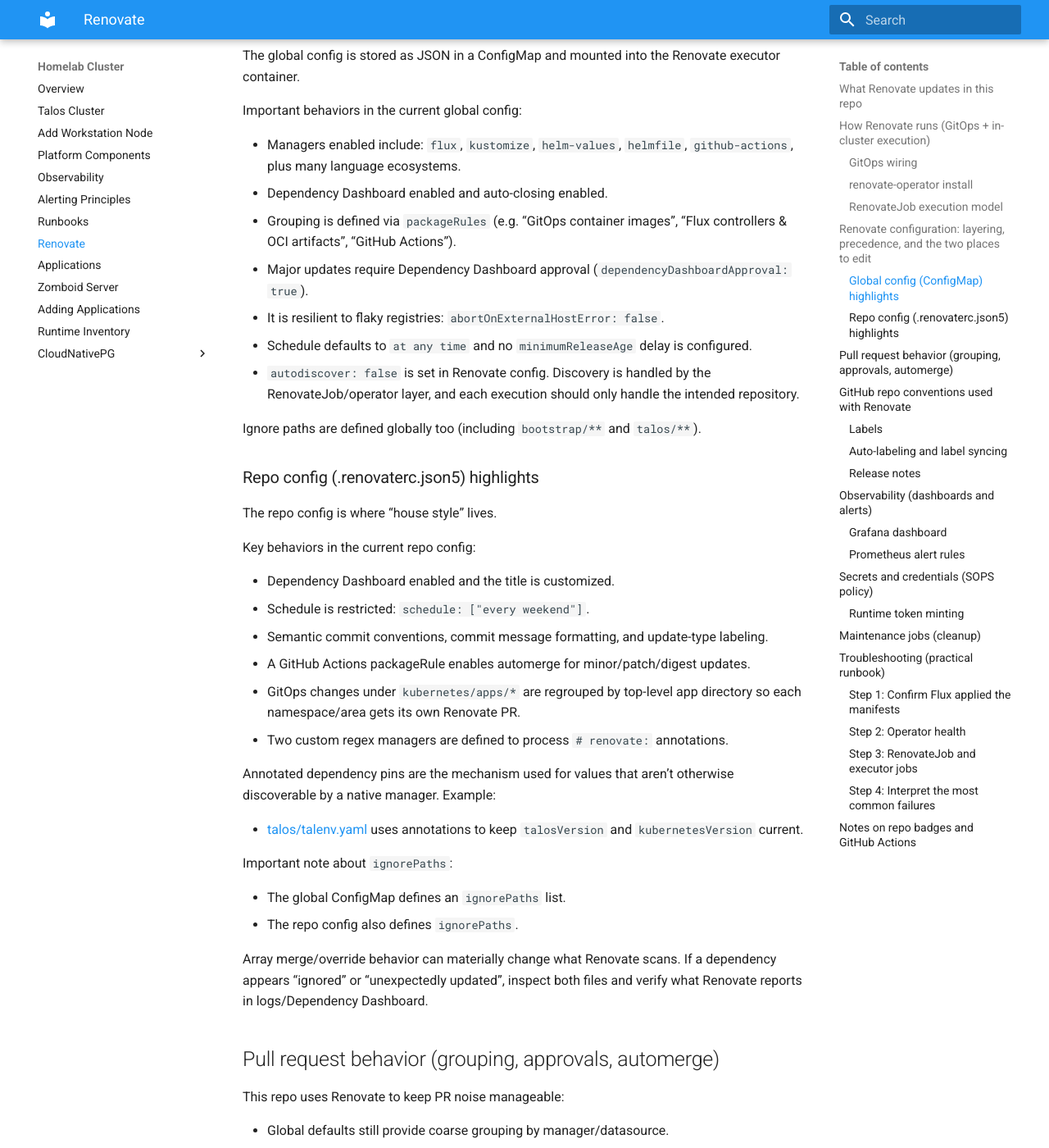
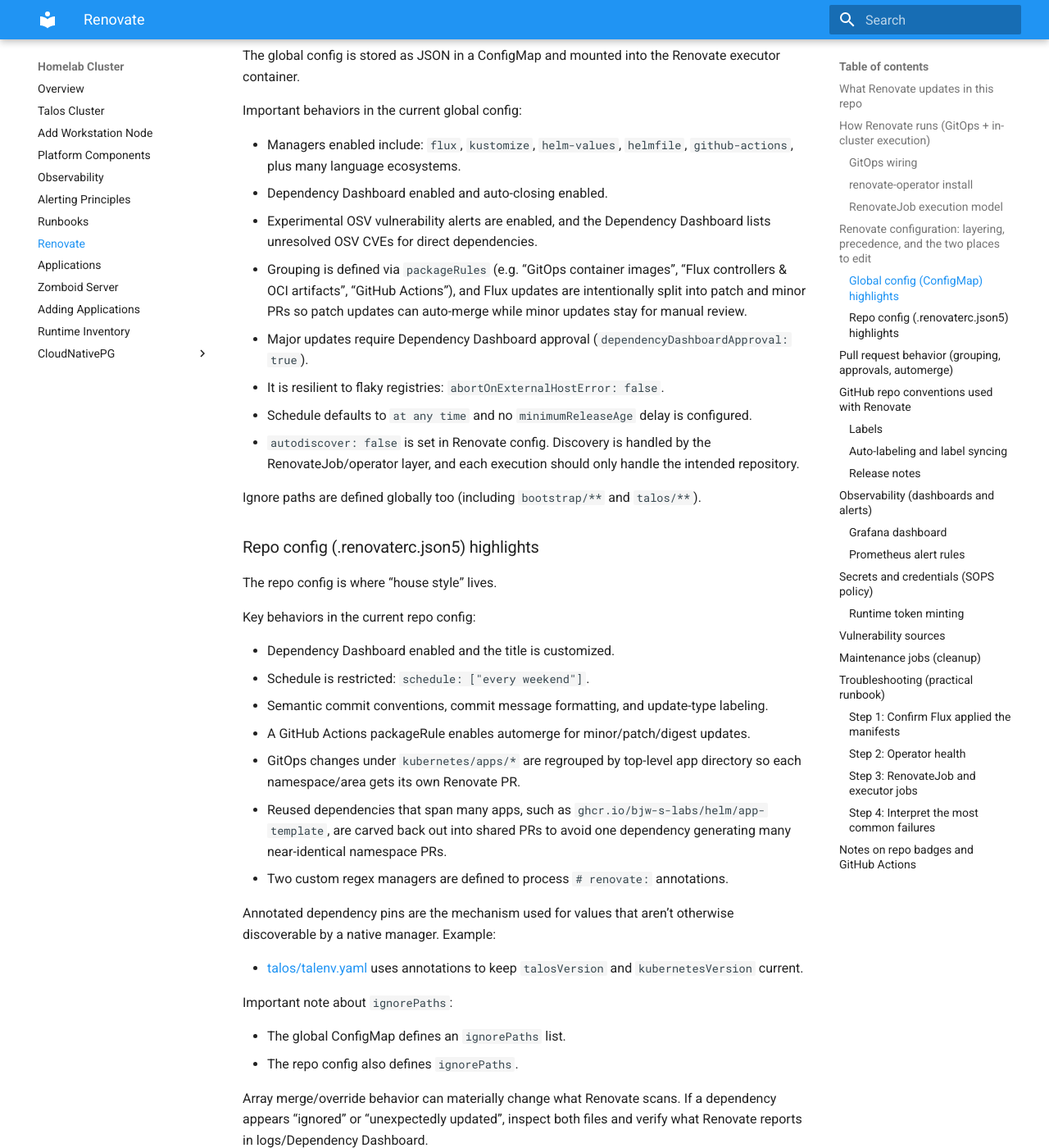
Before and after one commit to webgrip/homelab-cluster, an MkDocs documentation site: the page built from docs/techdocs/docs/renovate.md, in a window 1280 px wide and 1400 px high, scrolled down 2824 px. Shown: the whole window at 82% size. Built offline with MkDocs 1.6.1 and Material for MkDocs 9.7.7, drawn with Linux system fonts in a browser that asks for light colours; some of the changed text lies outside the part shown.

Commit message:
fix: shared concerns, info instead of debug, ocv, auto merge patch

```diff
--- a/docs/techdocs/docs/renovate.md
+++ b/docs/techdocs/docs/renovate.md
@@ -103,7 +103,8 @@
 
 - Managers enabled include: `flux`, `kustomize`, `helm-values`, `helmfile`, `github-actions`, plus many language ecosystems.
 - Dependency Dashboard enabled and auto-closing enabled.
-- Grouping is defined via `packageRules` (e.g. “GitOps container images”, “Flux controllers & OCI artifacts”, “GitHub Actions”).
+- Experimental OSV vulnerability alerts are enabled, and the Dependency Dashboard lists unresolved OSV CVEs for direct dependencies.
+- Grouping is defined via `packageRules` (e.g. “GitOps container images”, “Flux controllers & OCI artifacts”, “GitHub Actions”), and Flux updates are intentionally split into patch and minor PRs so patch updates can auto-merge while minor updates stay for manual review.
 - Major updates require Dependency Dashboard approval (`dependencyDashboardApproval: true`).
 - It is resilient to flaky registries: `abortOnExternalHostError: false`.
 - Schedule defaults to `at any time` and no `minimumReleaseAge` delay is configured.
@@ -122,6 +123,7 @@
 - Semantic commit conventions, commit message formatting, and update-type labeling.
 - A GitHub Actions packageRule enables automerge for minor/patch/digest updates.
 - GitOps changes under `kubernetes/apps/*` are regrouped by top-level app directory so each namespace/area gets its own Renovate PR.
+- Reused dependencies that span many apps, such as `ghcr.io/bjw-s-labs/helm/app-template`, are carved back out into shared PRs to avoid one dependency generating many near-identical namespace PRs.
 - Two custom regex managers are defined to process `# renovate:` annotations.
 
 Annotated dependency pins are the mechanism used for values that aren’t otherwise discoverable by a native manager. Example:
@@ -141,6 +143,7 @@
 
 - Global defaults still provide coarse grouping by manager/datasource.
 - Repo-level packageRules then split `kubernetes/apps/*` updates by top-level app directory, so `observability`, `network`, `sparkyfitness`, and similar areas get separate PRs instead of one repo-wide GitOps batch.
+- A small set of shared cross-namespace dependencies can override that split later in the rule order and stay repo-wide when that produces cleaner PRs.
 - Major updates are gated by the Dependency Dashboard approval checkbox.
 
 Automerge behavior is defined in both places:
@@ -232,6 +235,19 @@
 - The CronJob mints a GitHub App installation token.
 - It applies a Secret `renovate-runtime-token` in namespace `renovate` containing `token` and `RENOVATE_TOKEN`.
 
+## Vulnerability sources
+
+This setup uses two vulnerability sources:
+
+- GitHub vulnerability alerts via `vulnerabilityAlerts.enabled: true`
+- OSV via the experimental `osvVulnerabilityAlerts: true`
+
+Operational notes:
+
+- OSV coverage applies to direct dependencies only.
+- The Dependency Dashboard uses `dependencyDashboardOSVVulnerabilitySummary: "unresolved"`, which keeps unresolved OSV findings visible without dumping every fixable item into the dashboard.
+- Because OSV support is still marked experimental upstream, expect some behavior and coverage to evolve across Renovate releases.
+
 ## Maintenance jobs (cleanup)
 
 To avoid accumulating executor Jobs forever, there is a cleanup CronJob:
```
Also changed, not shown: 3 other files.
